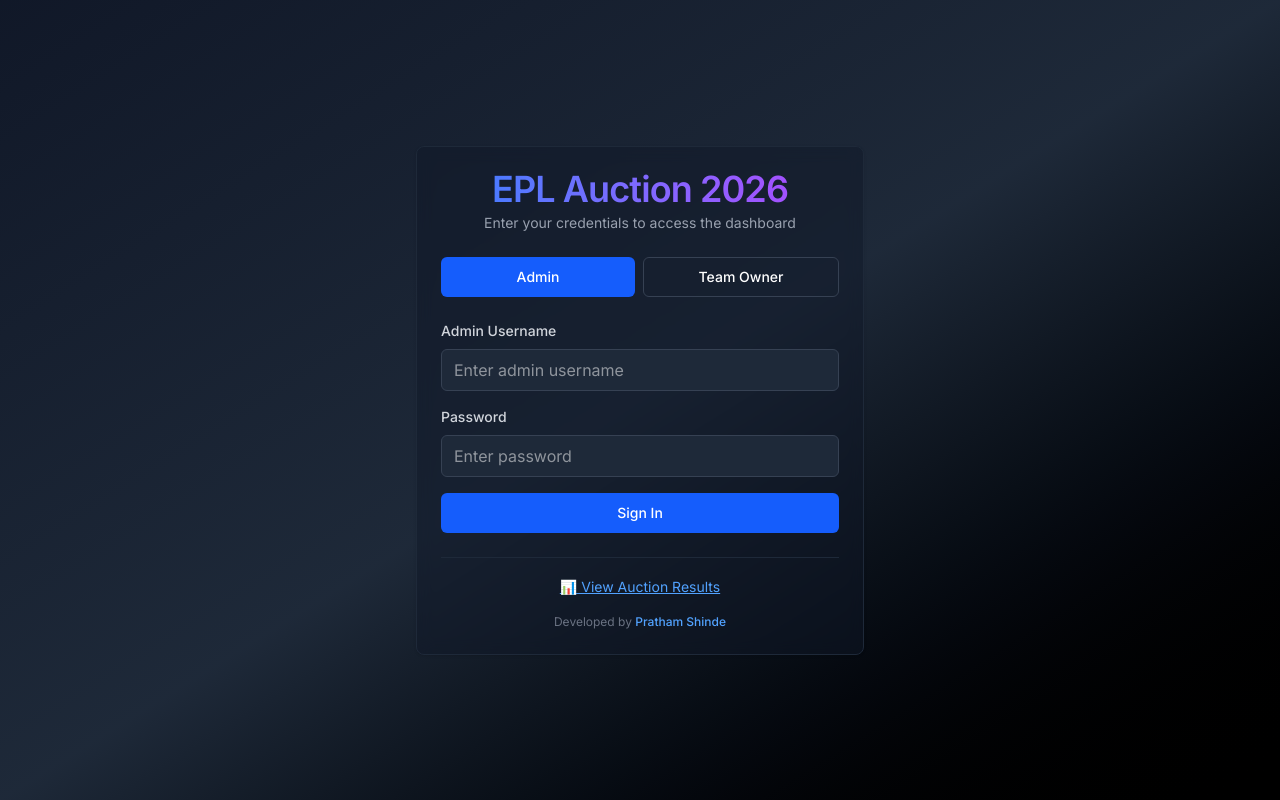
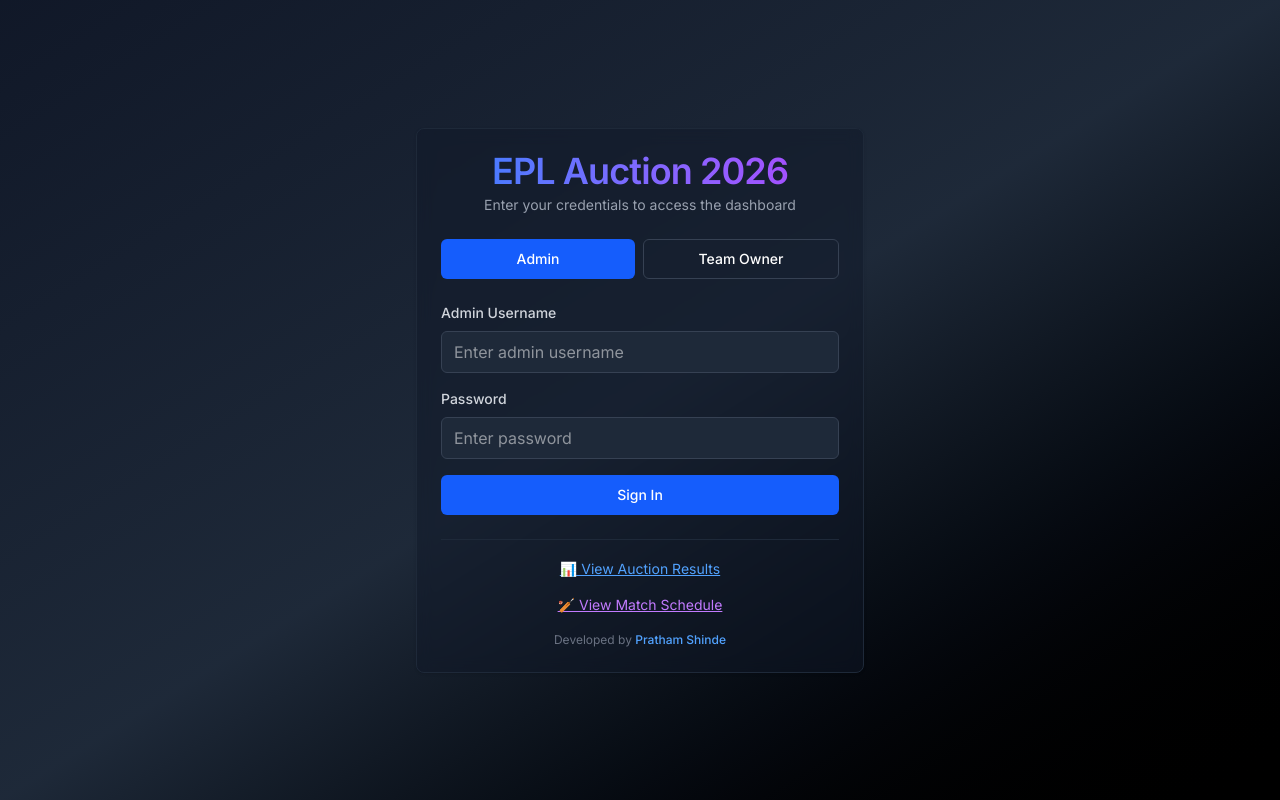
Before and after one commit to pratham-oo/cricket-auction-dashboard, a Next.js app: page /login in a window 1280 px wide. Built offline with nearby package versions, Linux system fonts and the light colour scheme; no server answers.

Commit message:
Add match schedule link to login page

```diff
--- a/src/app/login/page.tsx
+++ b/src/app/login/page.tsx
@@ -85,8 +85,10 @@ export default function LoginPage() {
             </Button>
           </form>
 
-          {/* Public Results Link - No login required */}
-          <div className="mt-6 pt-4 border-t border-gray-800 text-center">
+          {/* Links Container */}
+          <div className="mt-6 pt-4 border-t border-gray-800">
+            {/* Public Results Link */}
+            <div className="text-center mb-3">
               <a
                 href="/public"
                 target="_blank"
@@ -94,6 +96,18 @@ export default function LoginPage() {
               >
                 📊 View Auction Results
               </a>
+            </div>
+
+            {/* Match Schedule Link */}
+            <div className="text-center">
+              <a
+                href="/schedule"
+                target="_blank"
+                className="text-sm text-purple-400 hover:text-purple-300 underline inline-flex items-center gap-1"
+              >
+                🏏 View Match Schedule
+              </a>
+            </div>
           </div>
 
           {/* Credit Line */}
```
Lines whose indentation alone changed are shown as unchanged.
